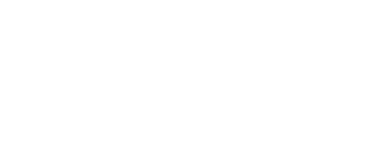
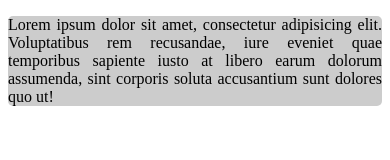
Before and after one commit to Neals0/java, a plain HTML site: page index.html in a window 390 px wide. Drawn offline with Linux system fonts and the light colour scheme.

Commit message:
debut du dev du responsive et css

```diff
--- a/index.html
+++ b/index.html
@@ -1,12 +1,19 @@
 <!DOCTYPE html>
-<html lang="en">
+<html lang="fr">
+
 <head>
   <meta charset="UTF-8">
   <meta http-equiv="X-UA-Compatible" content="IE=edge">
   <meta name="viewport" content="width=device-width, initial-scale=1.0">
   <title>le site web des CDA Java</title>
+  <link rel="stylesheet" href="style.css">
 </head>
+
 <body>
+  <p>
+    Lorem ipsum dolor sit amet, consectetur adipisicing elit. Voluptatibus rem recusandae, iure eveniet quae temporibus
+    sapiente iusto at libero earum dolorum assumenda, sint corporis soluta accusantium sunt dolores quo ut!
+  </p>
+</body>
 
-</body>
 </html>
--- /dev/null
+++ b/style.css
@@ -0,0 +1,6 @@
+p {
+  background-color: #cccccc;
+  text-align: justify;
+  border: 1 px solid black;
+  border-radius: 5px;
+}
```
